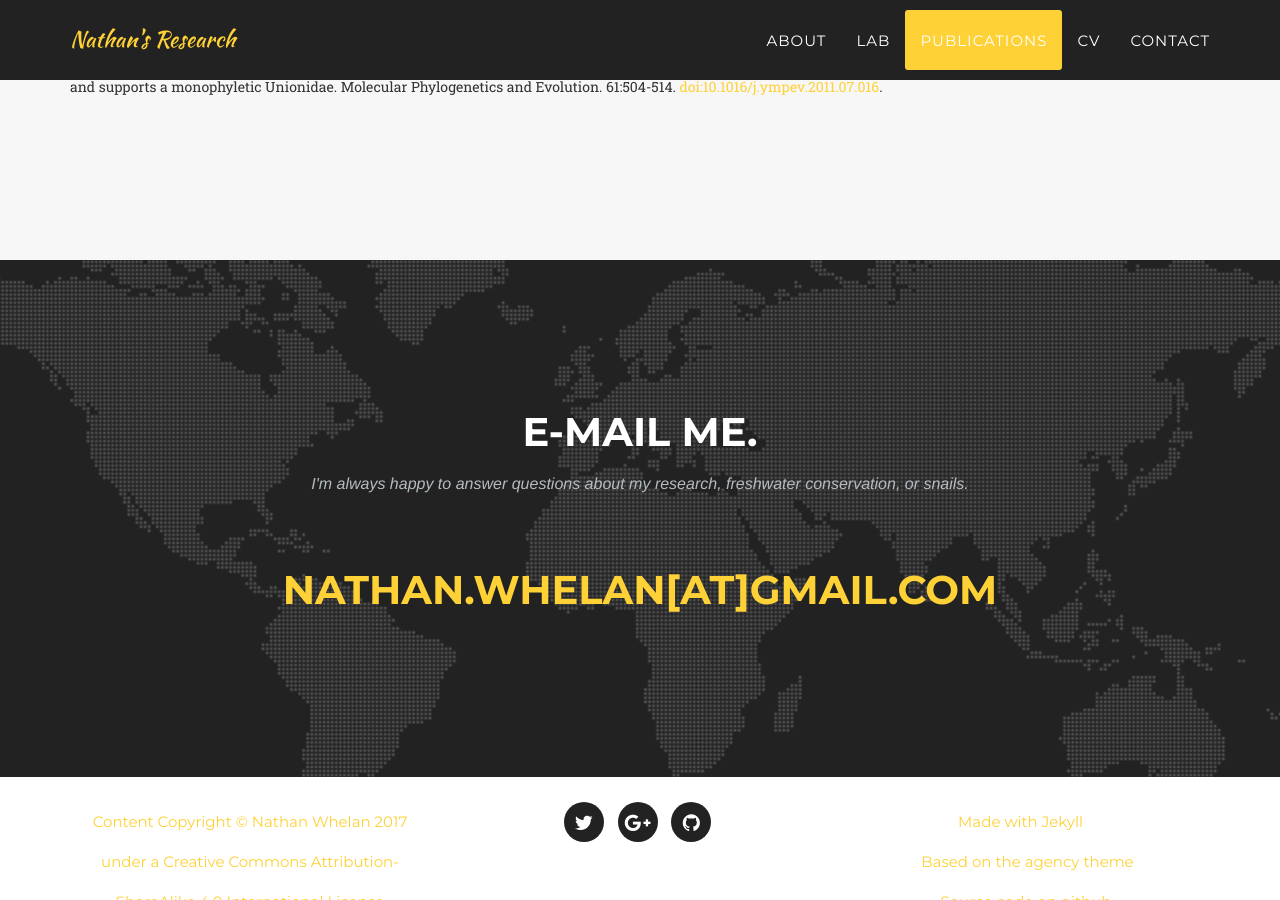
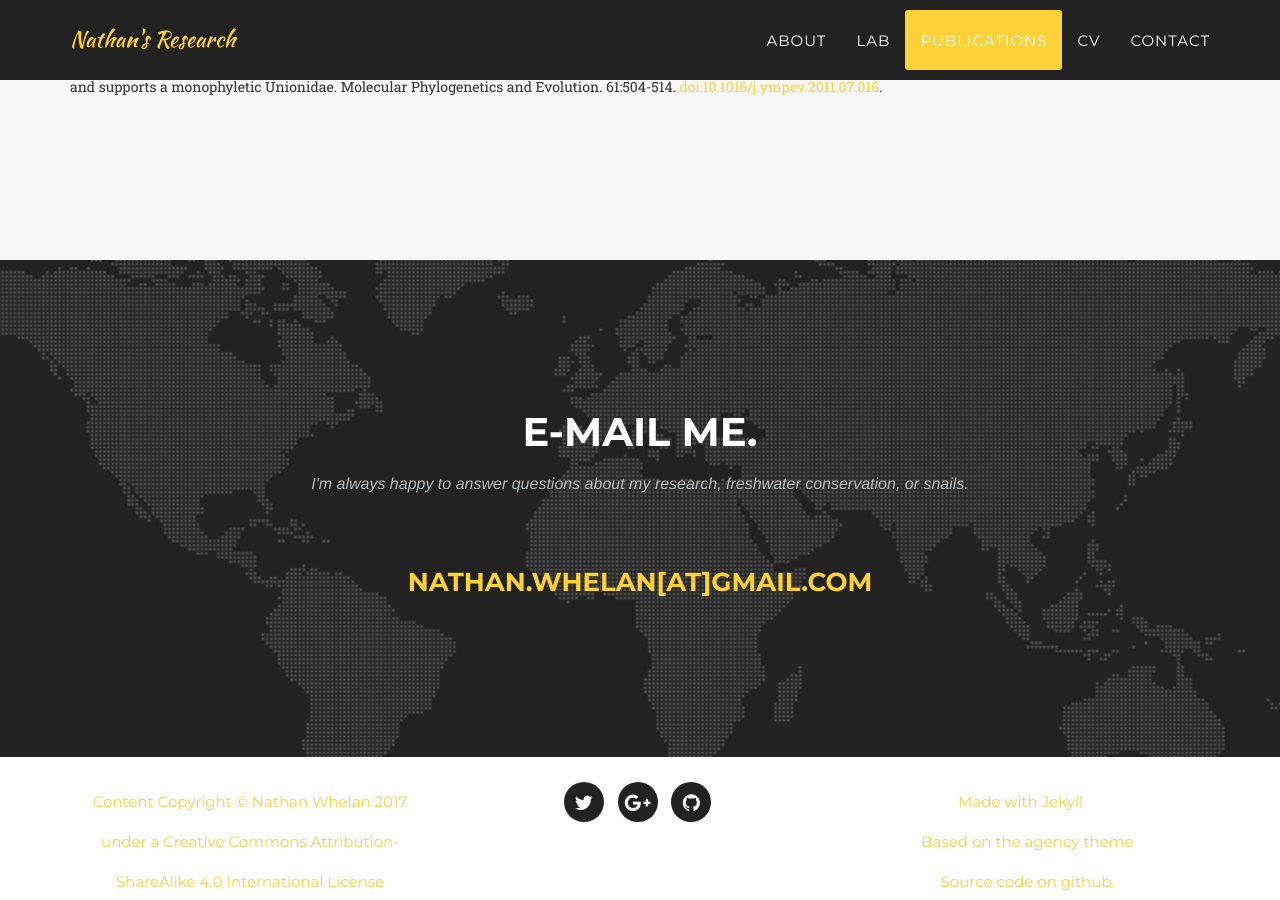
Before and after one commit to NathanWhelan/nathanwhelan.github.io, a Jekyll site: the page built from index.html, in a window 1280 px wide and 900 px high, scrolled down 4927 px. Built offline with Jekyll 4.4.1, drawn with Linux system fonts in a browser that asks for light colours; some web fonts are replaced.

Commit message:
Update contact.html

```diff
--- a/_includes/contact.html
+++ b/_includes/contact.html
@@ -4,7 +4,7 @@
                 <div class="col-lg-12 text-center">
                     <h2 class="section-heading">E-mail me.</h2>
                     <h3 class="section-subheading text-muted">I'm always happy to answer questions about my research, freshwater conservation, or snails.</h3>
-	            <h2 class="section-heading"><a href="mailto:nathan.whelan@gmail.com">nathan.whelan[at]gmail.com</a></h2>
+	            <h3 class="section-heading"><a href="mailto:nathan.whelan@gmail.com">nathan.whelan[at]gmail.com</a></h3>
 		</div>
 		</div>
         </div>
```
